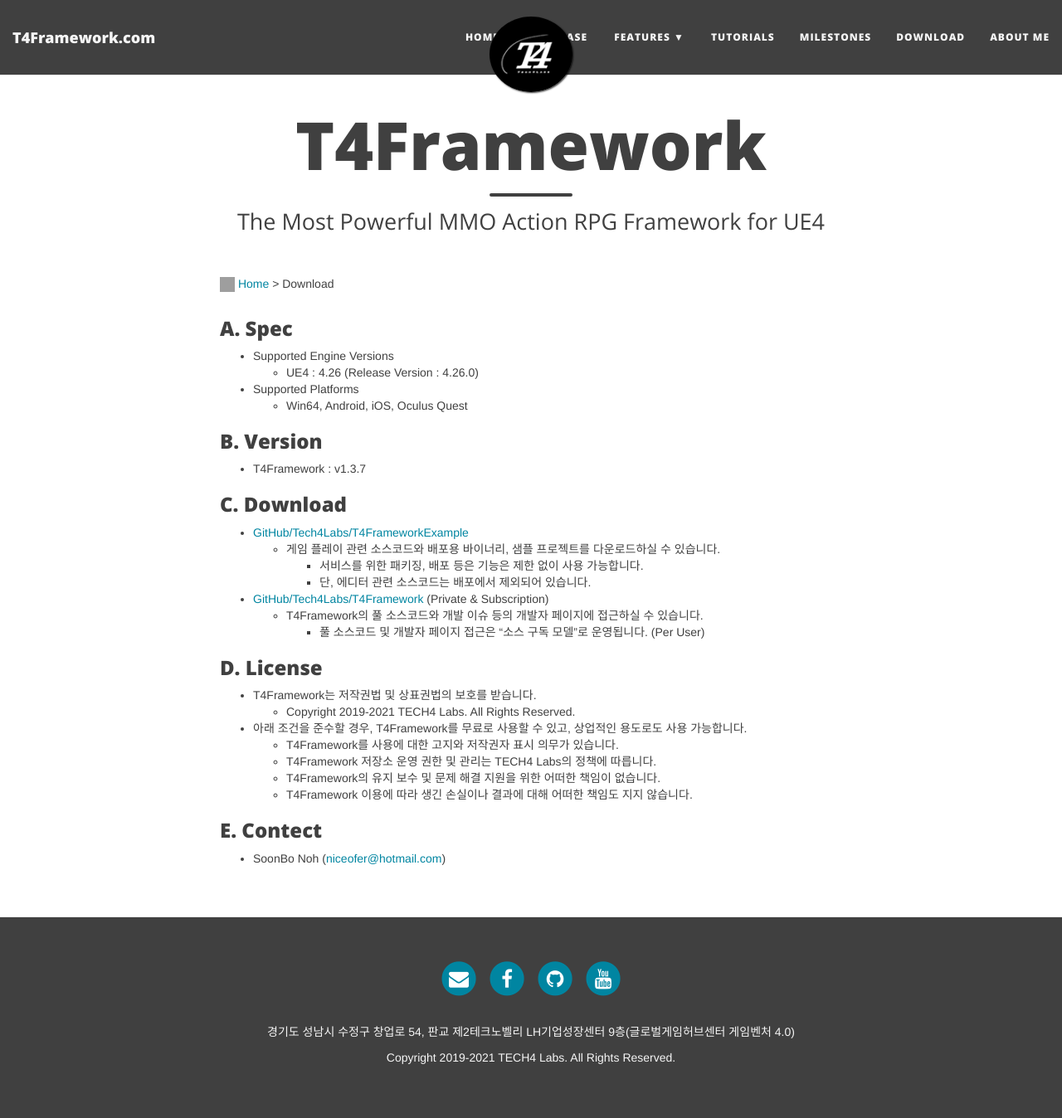
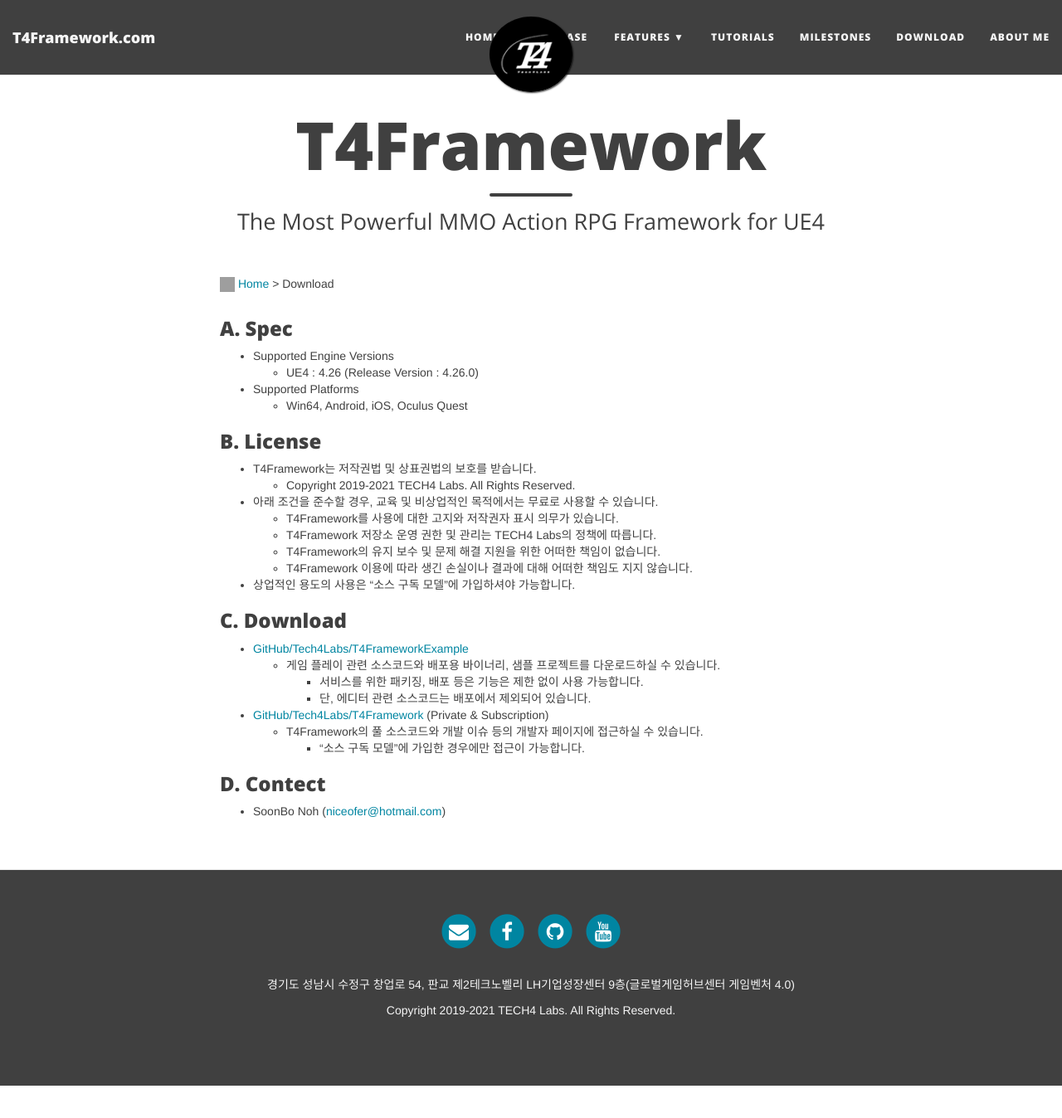
Before and after one commit to T4Framework/T4Framework_WebSite, a Jekyll site: the page built from docs/T4Framework_Download.md, in a window 1280 px wide and 1366 px high. Shown: the top 1348 px of the window at 83% size. Built offline with Jekyll 4.4.1, drawn with Linux system fonts in a browser that asks for light colours; nearby versions of some CDN libraries; some of the changed lines change nothing that is shown; grey boxes are pictures that could not be loaded.

Commit message:
Update T4Framework_Download.md

```diff
--- a/docs/T4Framework_Download.md
+++ b/docs/T4Framework_Download.md
@@ -12,9 +12,16 @@
 - Supported Platforms
   - Win64, Android, iOS, Oculus Quest
 
-### B. Version
+### B. License
 
-- T4Framework : v1.3.7
+- T4Framework는 저작권법 및 상표권법의 보호를 받습니다.
+  - Copyright 2019-2021 TECH4 Labs. All Rights Reserved.
+- 아래 조건을 준수할 경우, 교육 및 비상업적인 목적에서는 무료로 사용할 수 있습니다.
+  - T4Framework를 사용에 대한 고지와 저작권자 표시 의무가 있습니다.
+  - T4Framework 저장소 운영 권한 및 관리는 TECH4 Labs의 정책에 따릅니다.
+  - T4Framework의 유지 보수 및 문제 해결 지원을 위한 어떠한 책임이 없습니다.
+  - T4Framework 이용에 따라 생긴 손실이나 결과에 대해 어떠한 책임도 지지 않습니다.
+- 상업적인 용도의 사용은 "소스 구독 모델"에 가입하셔야 가능합니다.
 
 ### C. Download
 
@@ -24,18 +31,8 @@
     - 단, 에디터 관련 소스코드는 배포에서 제외되어 있습니다.
 - [GitHub/Tech4Labs/T4Framework](https://github.com/Tech4Labs/T4Framework) (Private & Subscription)
   - T4Framework의 풀 소스코드와 개발 이슈 등의 개발자 페이지에 접근하실 수 있습니다.
-    - 풀 소스코드 및 개발자 페이지 접근은 "소스 구독 모델"로 운영됩니다. (Per User)
+    - "소스 구독 모델"에 가입한 경우에만 접근이 가능합니다.
 
-### D. License
-
-- T4Framework는 저작권법 및 상표권법의 보호를 받습니다.
-  - Copyright 2019-2021 TECH4 Labs. All Rights Reserved.
-- 아래 조건을 준수할 경우, T4Framework를 무료로 사용할 수 있고, 상업적인 용도로도 사용 가능합니다.
-  - T4Framework를 사용에 대한 고지와 저작권자 표시 의무가 있습니다.
-  - T4Framework 저장소 운영 권한 및 관리는 TECH4 Labs의 정책에 따릅니다.
-  - T4Framework의 유지 보수 및 문제 해결 지원을 위한 어떠한 책임이 없습니다.
-  - T4Framework 이용에 따라 생긴 손실이나 결과에 대해 어떠한 책임도 지지 않습니다.
-
-### E. Contect
+### D. Contect
 
 - SoonBo Noh (<niceofer@hotmail.com>)
```
